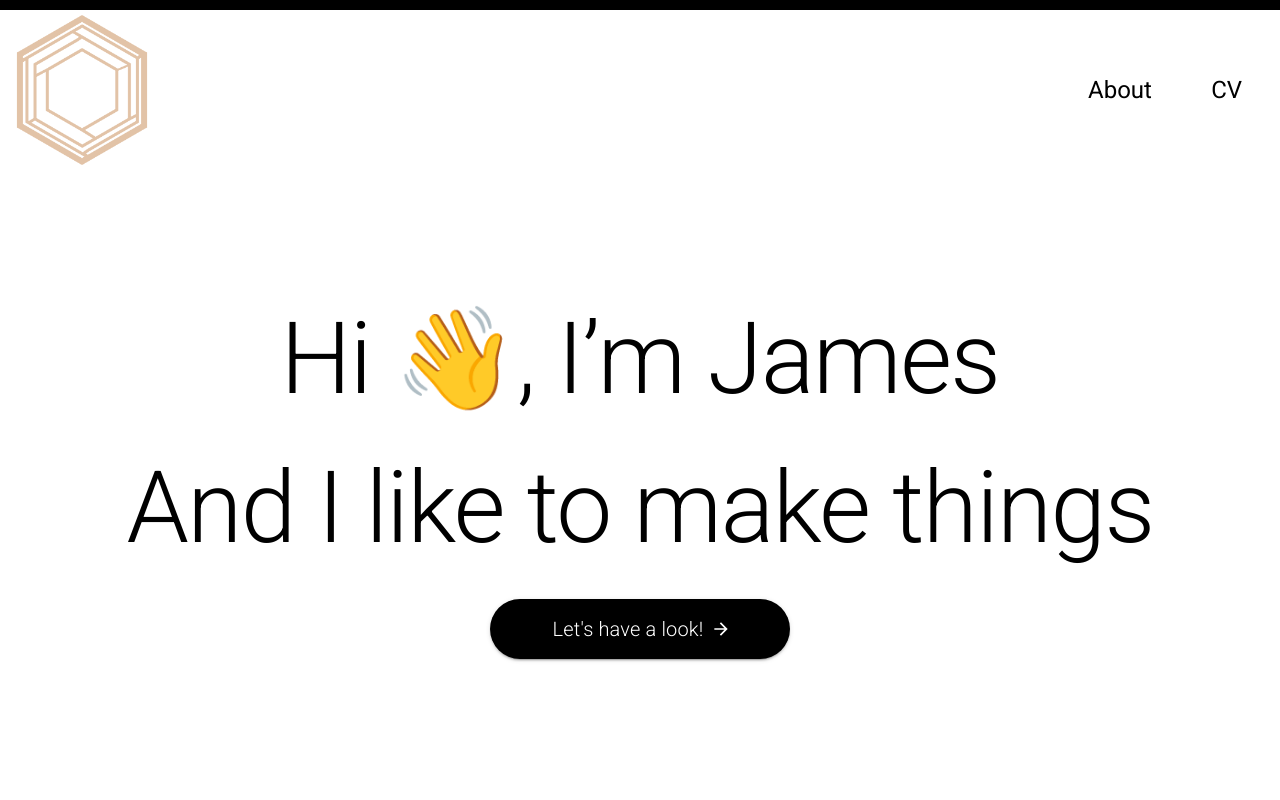
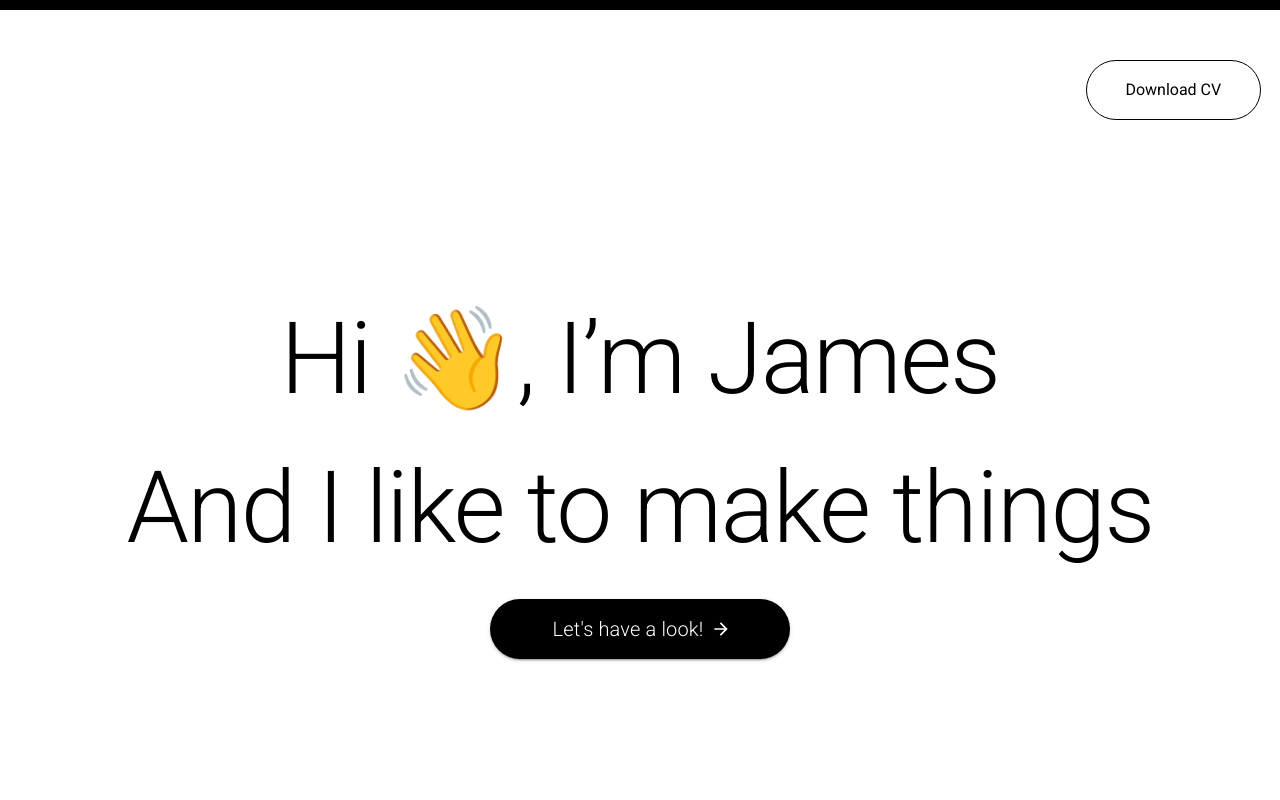
Before and after one commit to jameBroa/portfolio, a React (Create React App) app: page / in a window 1280 px wide. Shown: the top 800 px of the page. Built offline with nearby package versions, Linux system fonts and the light colour scheme.

Commit message:
changed heading, added link to projects

```diff
--- a/src/components/header.jsx
+++ b/src/components/header.jsx
@@ -15,17 +15,13 @@ const Header = () => {
                     sm:'120px',
                     lg:'180px',
                 }}}>
-                    <img id="logo" src={logo}/>
+                    {/* <img id="logo" src={logo}/> */}
                 </Box>
             </Grid>
-            <Grid item lg={1} md={1} sm={2} xs={2} sx={{display:'flex', justifyContent:"center", alignItems:"center"}}>
-                <Button className="headerButton" color='black' sx={{textTransform:'none'}}>
-                    <Typography variant="h5" sx={{color:'black'}}>About</Typography>
-                </Button>
-            </Grid>
-            <Grid item lg={1} md={1} sm={2} xs={2} sx={{display:'flex', justifyContent:"center", alignItems:"center"}}>
-                <Button className="headerButton" color='black' sx={{textTransform:'none'}}>
-                    <Typography variant="h5" sx={{color:'black'}}>CV</Typography>
+
+            <Grid item lg={2} md={2} sm={2} xs={2} sx={{display:'flex', justifyContent:"center", alignItems:"center"}}>
+                <Button className="headerButton" variant="outlined" color='black' sx={{textTransform:'none', width:'175px', borderRadius:'50px', border:'solid', borderWidth:'1px', height:'60px'}}>
+                    <Typography variant="h5" sx={{color:'black', fontWeight:'400', fontSize:'16px'}}>Download CV</Typography>
                 </Button>
             </Grid>
         </Grid>
--- a/src/routes/homePage.jsx
+++ b/src/routes/homePage.jsx
@@ -83,7 +83,7 @@ export default function HomePage()  {
             whileInView={{scale:[0.5,1]}}
             transition={{type:'spring'}}
             >
-            <Button endIcon={<ArrowForwardIcon/>} color='black' variant='contained' sx={{color:'white', borderRadius:'50px', height:'60px', width:'300px', textTransform:'none'}}>
+            <Button onClick={() => {navigate("/projects")}}endIcon={<ArrowForwardIcon/>} color='black' variant='contained' sx={{color:'white', borderRadius:'50px', height:'60px', width:'300px', textTransform:'none'}}>
                   <Typography variant="h6" sx={{fontWeight:'300'}}>Let's have a look!</Typography>
             </Button>
             </motion.div>
```
